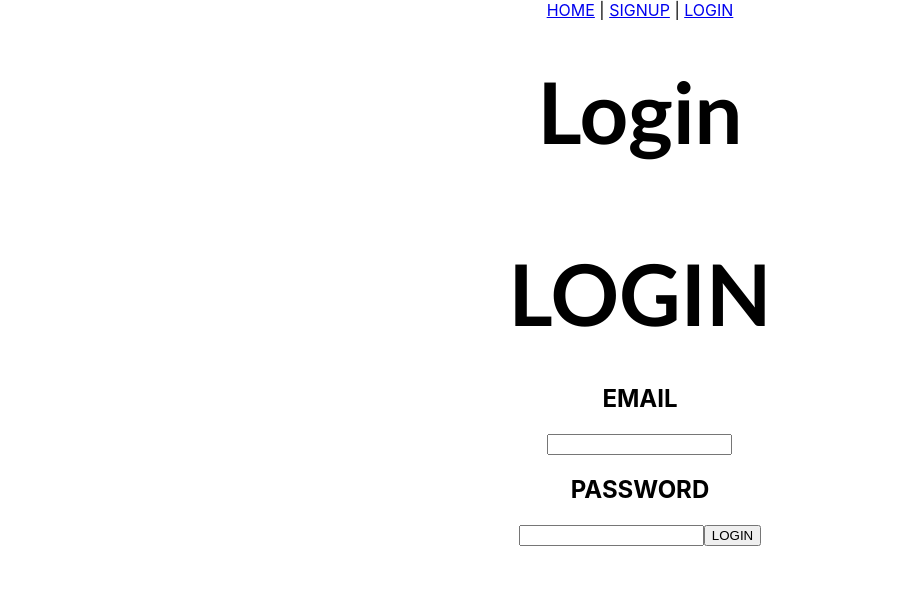
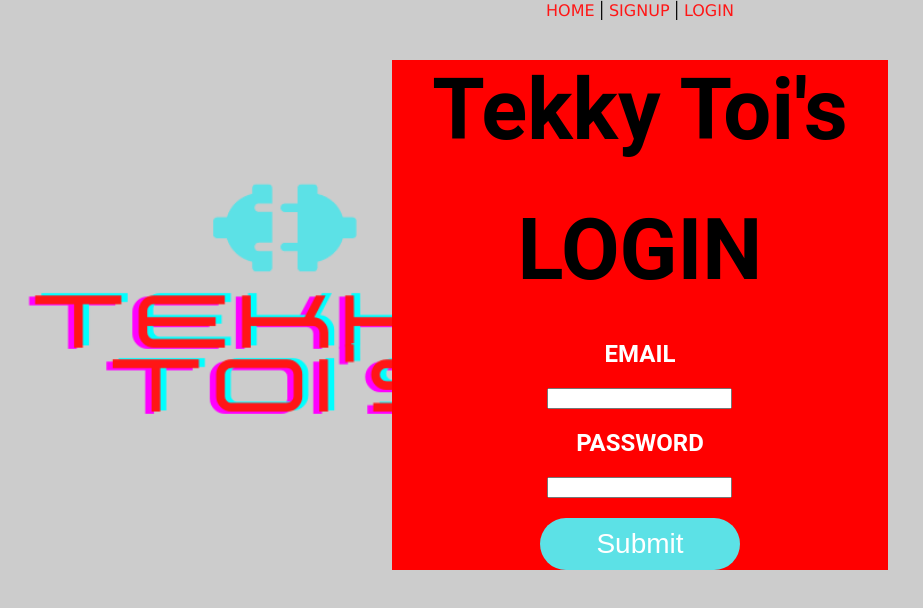
Before and after one commit to Chul0/u3-group-frontend, a React (Create React App) app: page /login in a window 1280 px wide. Shown: the top 608 px of the page, without its empty margins (0-923 px from the left). Built offline with nearby package versions, Linux system fonts and the light colour scheme.

Commit message:
edit colors

```diff
--- a/src/App.css
+++ b/src/App.css
@@ -1,5 +1,68 @@
 body {
   text-align: center;
+  display: flex;
+  flex-direction: column;
+  align-items: center;
+  justify-content: center;
+  background-image: url("./pages/assets/TekkyTois.png");
+  background-color: #cccccc;
+  background-repeat: no-repeat;
+  background-size: contain;
+
+
+}
+.button {
+  display: block;
+  border-radius: 30px;
+  background-color: #5ce1e6;
+  border: none;
+  color: #FFFFFF;
+  text-align: center;
+  font-size: 28px;
+  padding: 10px;
+  width: 200px;
+  transition: all 0.5s;
+  cursor: pointer;
+  margin: 0 auto;
+  margin-top: 20px;
+
+  align-items: center;
+  justify-content: center;
+}
+
+.button span {
+  cursor: pointer;
+  display: inline-block;
+  position: relative;
+  transition: 0.5s;
+}
+
+.button span:after {
+  content: '\00bb';
+  position: absolute;
+  opacity: 0;
+  top: 0;
+  right: -20px;
+  transition: 0.5s;
+}
+
+.button:hover span {
+  padding-right: 25px;
+}
+
+.button:hover span:after {
+  opacity: 1;
+  right: 0;
+}
+
+button:hover::before {
+  opacity: 1;
+	transform: scale(1, 1);
+}
+
+button:hover::after {
+  opacity: 0;
+	transform: scale(0.1, 1);
 }
 
 .container {
@@ -13,12 +76,41 @@
   text-align: center;
   font-size: 85px;
   margin: 40px;
-  font-family:'Gill Sans', 'Gill Sans MT', Calibri, 'Trebuchet MS', sans-serif;
+  font-family: Roboto;
+  font-variant-caps: titling-caps;
   color: #000000;
 
 }
 
-.nav {
-
+.loginContainer,
+.signUpContainer,
+.homeContainer {
+  background-color: red;
+  color: white;
+  font-family: Roboto
 
 }
+
+a {
+  color: #ff1616;
+  font-family: Verdana, Geneva, Tahoma, sans-serif;
+}
+
+.navbar {
+  padding: 30px;
+  font-size: 20px;
+  background-color: #5ce1e6;
+  text-align: center;
+}
+
+.nav {
+  color: #cb6ce6;
+}
+
+.loginInput,
+.signupInput {
+  padding: 20px;
+  margin: 5px;
+  height: 150px;
+  width: 250px
+}
--- a/src/components/NavBar.js
+++ b/src/components/NavBar.js
@@ -11,17 +11,18 @@
 
     {user.id ?
     <>
-        <Link to="/allproducts">ALL PRODUCTS</Link>{' | '}
-        <Link to="/mycart">MY CART</Link>{' | '}
-        <Link to="/myorder">MY ORDER</Link>{' | '}
-        <Link to="/"
+    <div className="navbar">
+        <Link className="nav" to="/allproducts">ALL PRODUCTS</Link>{' | '}
+        <Link className="nav" to="/mycart">MY CART</Link>{' | '}
+        <Link className="nav" to="/myorder">MY ORDER</Link>{' | '}
+        <Link className="nav" to="/"
             onClick={() => {
                 localStorage.removeItem('userId')
                 setUser('')
             }}
         >SIGNOUT</Link>
 
-
+    </div>
     </>
 
     :
--- a/src/components/SignupLoginForm.js
+++ b/src/components/SignupLoginForm.js
@@ -34,7 +34,8 @@
 
             <label htmlFor="new-password"><h2>PASSWORD</h2></label>
             <input type="password" value={password} onChange={(e)=> {setPassword(e.target.value) }} />
-            <input id="submit-button" type="submit" value={props.buttonText} />
+
+            <button className="button" id="submit-button" type="submit" value={props.buttonText}><span>Submit</span></button>
 
         </form>
         </div>
--- a/src/index.css
+++ b/src/index.css
@@ -11,3 +11,18 @@
   font-family: source-code-pro, Menlo, Monaco, Consolas, 'Courier New',
     monospace;
 }
+
+a {
+  text-decoration: none;
+  color: var(--blue);
+}
+
+a:hover,
+a:focus {
+  color: var(--dark-blue);
+}
+
+ul {
+  list-style: none;
+  padding-left: 0;
+}
--- a/src/pages/Home.js
+++ b/src/pages/Home.js
@@ -1,6 +1,6 @@
 const Home = (props) => {
     return(
-        <div className="container">
+        <div className="homeContainer">
             <h1 className="header">Welcome to Tekky Toi's</h1>
         </div>
     )
--- a/src/pages/Login.js
+++ b/src/pages/Login.js
@@ -3,10 +3,10 @@
 
 const Login = (props) => {
     return(
-        <div className="container">
-            <h1 className="header">Login</h1>
+        <div className="loginContainer">
+            <h1 className="header">Tekky Toi's</h1>
 
-        <SignupLoginForm
+        <SignupLoginForm className="loginInput"
         buttonText="LOGIN"
         route="/users/login"
         log="Login Successful"
--- a/src/pages/Signup.js
+++ b/src/pages/Signup.js
@@ -2,9 +2,10 @@
 
 const Signup = (props) => {
     return(
-        <div className="container">
-            <h1 className="header">Signup</h1>
+        <div className="signUpContainer">
+            <h1 className="header">Tekky Toi's</h1>
             <SingupLoginForm
+            className="signupInput"
             buttonText="SIGN UP"
             route="/users"
             log="Sign Up Successful"
```
Also changed, not shown: src/pages/assets/TekkyTois.png (added).
